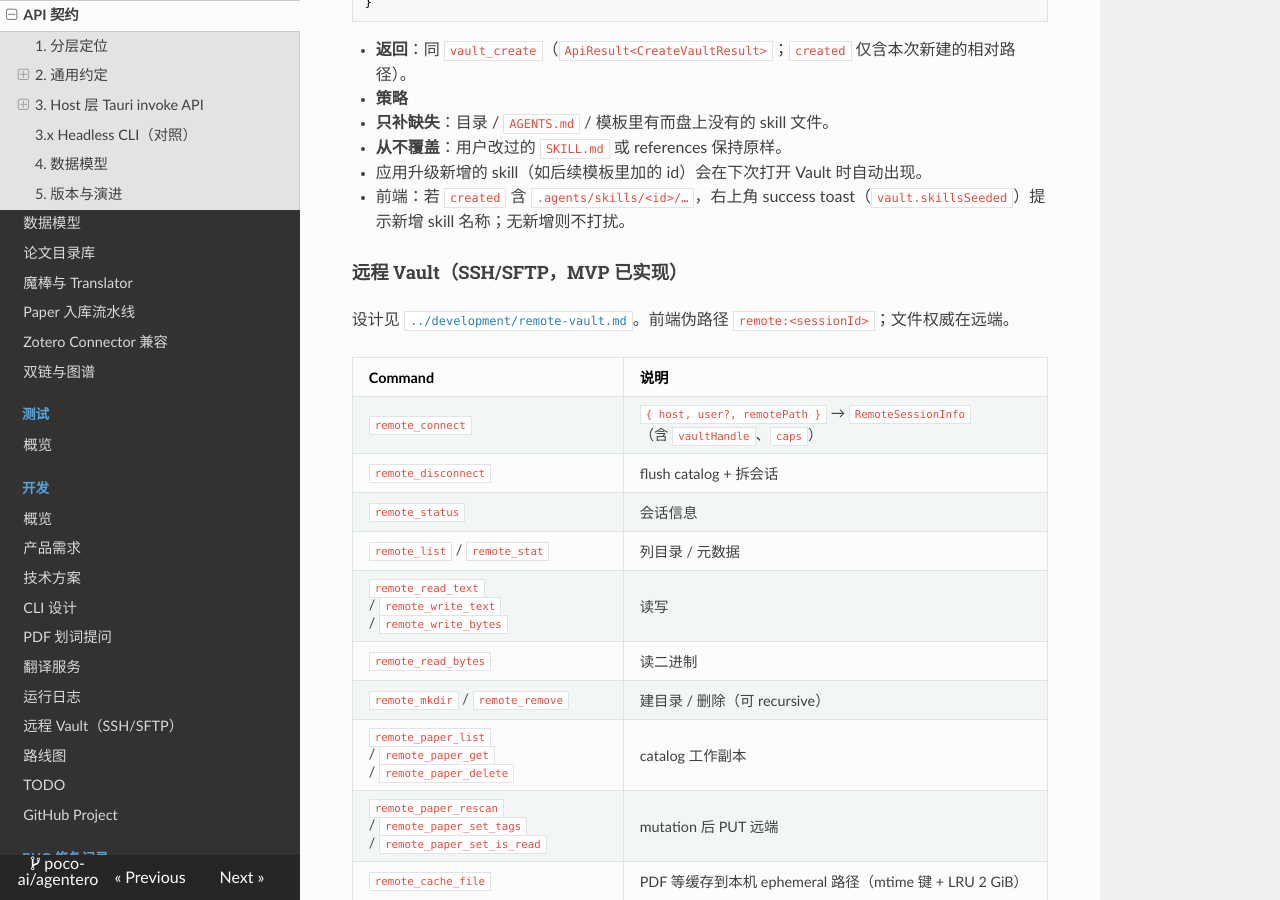
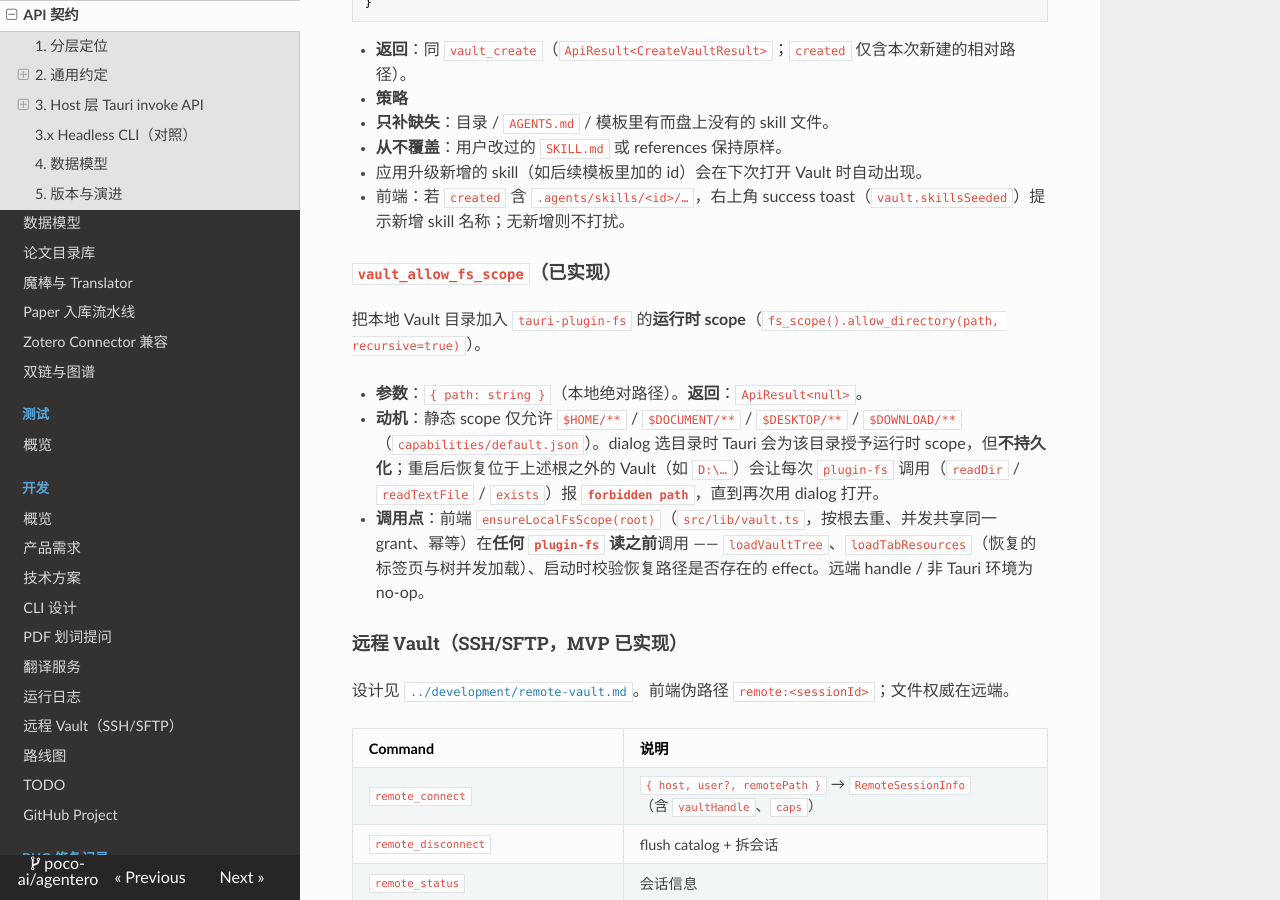
Before and after one commit to July-h5kf3/Agentero, an MkDocs documentation site: the page built from docs/backend/api.md, in a window 1280 px wide and 900 px high, scrolled down 4010 px. Built offline with MkDocs 1.6.1, drawn with Linux system fonts in a browser that asks for light colours; nearby versions of some CDN libraries; some of the changed text lies outside the part shown.

Commit message:
feat(backend): 添加 vault_allow_fs_scope 接口支持本地 Vault 目录权限管理
- 新增 `vault_allow_fs_scope` 命令，将本地 Vault 目录加入 tauri-plugin-fs 运行时权限范围
- 解决非默认目录（如 D 盘）重启后路径权限丢失导致访问被拒绝问题
- 前端在任何 plugin-fs 读操作前调用以保证权限正确，避免频繁弹窗
- 远端 handle / 非 Tauri 环境保持无操作兼容
- 更新 Vault 与窗口文档，补充接口说明及调用动机说明
- 标注 `settings_window_open` 命令已实现但前端由于 Windows 下白屏问题暂未调用，保持代码待排查修复
- 调整快捷键帮助文档，将 `settings` 快捷键描述更新为打开 App 内设置浮层

```diff
--- a/docs/backend/api.md
+++ b/docs/backend/api.md
@@ -82,7 +82,7 @@ Host 通过 Tauri event 向前端推送事件。文件系统、任务和菜单
 ### 3.1 Vault 与窗口
 
 > **实现状态（V0.1）**
-> - 已实现：`vault_create`、`vault_ensure`（snake_case invoke 名）、`path_open_in_terminal`、`path_trash` / `path_untrash`（+ `path_list_trash` / `path_restore_item` / `path_purge_item` / `path_purge_trash`）、`window_new`、`set_locale`。
+> - 已实现：`vault_create`、`vault_ensure`（snake_case invoke 名）、`vault_allow_fs_scope`、`path_open_in_terminal`、`path_trash` / `path_untrash`（+ `path_list_trash` / `path_restore_item` / `path_purge_item` / `path_purge_trash`）、`window_new`、`set_locale`。
 > - 打开 Vault / 最近列表 / 树加载：当前主要由前端 `plugin-fs` + `localStorage`/`sessionStorage` 完成；打开或恢复时会调用 `vault_ensure` 补种缺失 bundled skills。Host 侧 `vault:open` / `vault:recent` 仍为规划契约。
 > - 实际 command 注册见 `src-tauri/src/lib.rs`。
 
@@ -139,6 +139,14 @@ Host 通过 Tauri event 向前端推送事件。文件系统、任务和菜单
   - **从不覆盖**：用户改过的 `SKILL.md` 或 references 保持原样。
   - 应用升级新增的 skill（如后续模板里加的 id）会在下次打开 Vault 时自动出现。
   - 前端：若 `created` 含 `.agents/skills/<id>/…`，右上角 success toast（`vault.skillsSeeded`）提示新增 skill 名称；无新增则不打扰。
+
+#### `vault_allow_fs_scope`（已实现）
+
+把本地 Vault 目录加入 `tauri-plugin-fs` 的**运行时 scope**（`fs_scope().allow_directory(path, recursive=true)`）。
+
+- **参数**：`{ path: string }`（本地绝对路径）。**返回**：`ApiResult<null>`。
+- **动机**：静态 scope 仅允许 `$HOME/**` / `$DOCUMENT/**` / `$DESKTOP/**` / `$DOWNLOAD/**`（`capabilities/default.json`）。dialog 选目录时 Tauri 会为该目录授予运行时 scope，但**不持久化**；重启后恢复位于上述根之外的 Vault（如 `D:\…`）会让每次 `plugin-fs` 调用（`readDir` / `readTextFile` / `exists`）报 **`forbidden path`**，直到再次用 dialog 打开。
+- **调用点**：前端 `ensureLocalFsScope(root)`（`src/lib/vault.ts`，按根去重、并发共享同一 grant、幂等）在**任何 `plugin-fs` 读之前**调用 —— `loadVaultTree`、`loadTabResources`（恢复的标签页与树并发加载）、启动时校验恢复路径是否存在的 effect。远端 handle / 非 Tauri 环境为 no-op。
 
 #### 远程 Vault（SSH/SFTP，MVP 已实现）
 
@@ -264,17 +272,15 @@ Agent：`agent_run_once` / `agent_warm` 在 vault 为 `remote:…` 时经 SSH `b
   - Capability 覆盖 `main` 与 `agentero-*`（见 `src-tauri/capabilities/default.json`）。
   - 菜单点击由 Host 直接调用，不经过前端 event 往返。
 
-#### `settings_window_open`（已实现）
-
-打开（或聚焦）**单例原生设置窗口**（macOS 惯例：`⌘,` → 独立小窗口，原生标题栏）。
+#### `settings_window_open`（已实现，**前端暂未调用**）
+
+打开（或聚焦）**单例原生设置窗口**。命令仍注册，但因该第二 webview 在 **Windows 下白屏卡死**，前端已改用 App 内浮层（`SettingsWindow`，见 `../frontend/ui.md` §4），暂不调用本命令；代码保留待根因修复后再启用。
 
 - **参数**：`{ section?: string, vault?: string }`（section 深链设置分类；vault 传调用方窗口的 Vault 路径，供远程 Vault 的 Agent 页上下文）
 - **返回**：`Result<(), String>`
 - **行为**
   - 固定 label `agentero-settings`（匹配 capability `agentero-*`）；已存在则 `set_focus` 并向该窗口 `emit("settings:navigate", { section })`。
-  - 否则创建 760×600（min 640×480）窗口，URL `index.html?window=settings&section=…&vault=…`（percent-encoded）；原生标题栏（macOS 不用 Overlay）、禁用最大化；macOS 复制 app menu。
-  - 前端 `main.tsx` 检测 `?window=settings` 渲染 `SettingsWindowRoot`（`src/components/settings-window-root.tsx`）而非完整工作台；窗口标题随 UI 语言 `setTitle`。
-  - 设置保存后经 `settings:changed` 事件广播同步所有窗口（见 `settings_set`）。
+  - 否则创建 760×600（min 640×480）窗口，URL `index.html?window=settings&section=…&vault=…`（percent-encoded）；前端 `main.tsx` 检测 `?window=settings` 渲染 `SettingsWindowRoot`。
 
 #### `fs_watch_start` / `fs_watch_stop`（已实现）
 
```
Also changed, not shown: other parts of docs/backend/api.md (+1 -1 lines).
